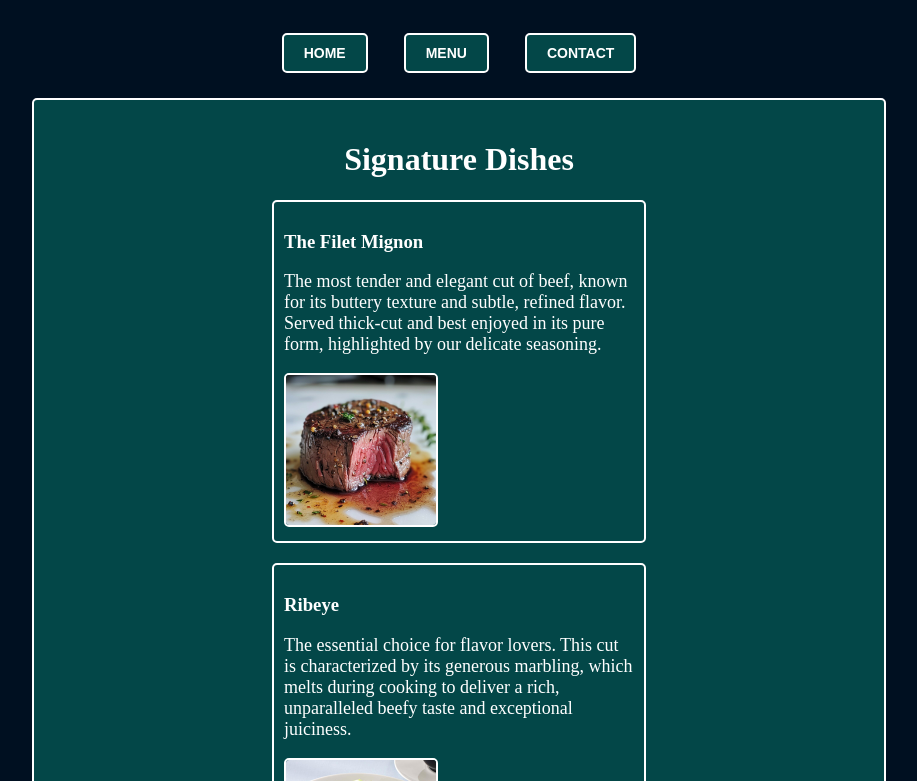
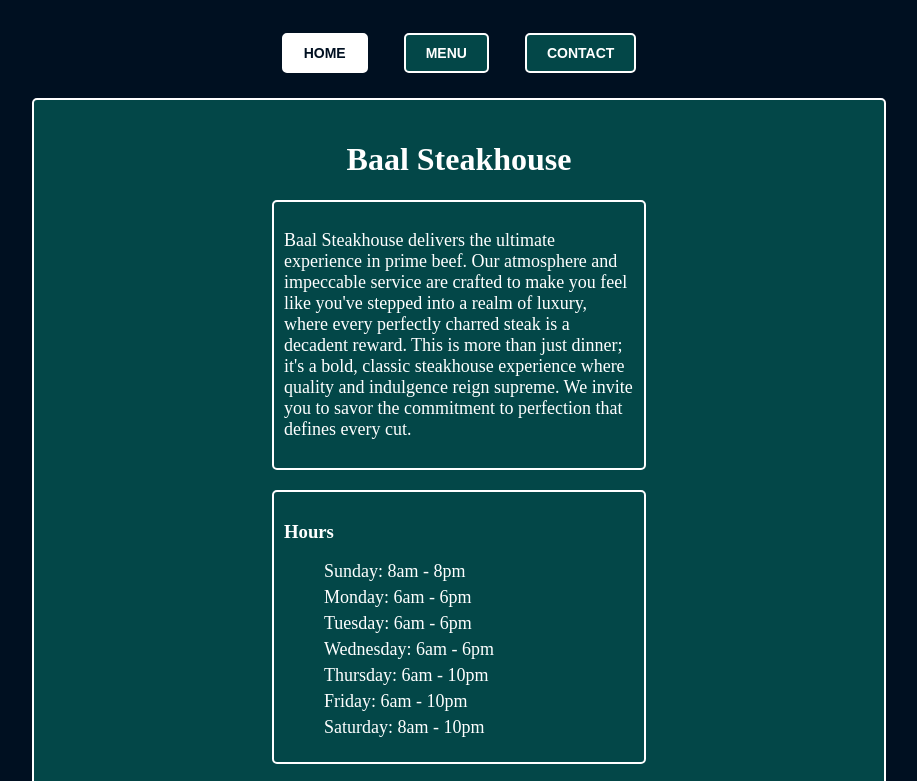
Before and after one commit to Baal28/restaurant-page, a website built with webpack: page src/template.html in a window 1280 px wide. Both pictures are taken after a click on the button "HOME". Shown: the top 781 px of the page, without its empty margins (181-1098 px from the left). Built offline with nearby package versions, Linux system fonts and the light colour scheme.

Commit message:
used factory function on menu.js & contact.js added eventlistener on nav btns on index.js

```diff
--- /dev/null
+++ b/src/contact.js
@@ -0,0 +1,39 @@
+//contact.js
+function createContactSection(titleText, detailsHTML) {
+    //1 create all necessary elements
+    const contactContainer = document.createElement('div');
+    const contactTitle = document.createElement('h3');
+    const contactPara = document.createElement('p');
+
+    //2 set content and classes
+    contactContainer.classList.add('home-container');
+    contactTitle.textContent = titleText;
+    contactPara.innerHTML = detailsHTML;
+
+    //3 assemble the elements
+    contactContainer.appendChild(contactTitle);
+    contactContainer.appendChild(contactPara);
+
+    //4 return the assembled container
+    return contactContainer;
+}
+
+const content = document.querySelector('#content');
+export function createContact() {
+    const restaurantContact = document.createElement('h1');
+    restaurantContact.textContent = 'Contact Us';
+    content.appendChild(restaurantContact);
+    //content.appendChild(contactContainer);
+
+    const mamaDetails = `Manager<br>555-555-5554<br>totallyRealEmail@notFake.com`;
+    const mamaSection = createContactSection('Mama Steak', mamaDetails);
+    content.appendChild(mamaSection);
+
+    const papaDetails = `Head Chef<br>555-555-5555<br>perfectlyRealEmail@notFake.com`;
+    const papaSection = createContactSection('Papa Steak', papaDetails);
+    content.appendChild(papaSection);
+
+    const sonDetails = `Waiter<br>555-555-5556<br>totallyRealEmail@notFake.com`;
+    const sonSection = createContactSection('Son Steak', sonDetails);
+    content.appendChild(sonSection);
+}
--- a/src/index.js
+++ b/src/index.js
@@ -1,9 +1,47 @@
 // index.js
 import "./styles.css";
 import "./home.css";
-import "./menu.css"
+import "./menu.css";
 import { createHome } from "./home.js";
 import { createMenu } from "./menu.js";
+import { createContact } from "./contact.js";
 
-//createHome();
-createMenu();
+const content = document.querySelector('#content');
+const homeBtn = document.querySelector('#home-btn');
+const menuBtn = document.querySelector('#menu-btn');
+const contactBtn = document.querySelector('#contact-btn');
+
+function initPage() {
+    homeBtn.classList.add('active');
+    createHome();
+}
+initPage();
+
+function setActiveButton(clickedButton) {
+    const allNavButtons = document.querySelectorAll('.nav-btn')
+
+    allNavButtons.forEach(button => {
+        button.classList.remove('active');
+    })
+
+    clickedButton.classList.add('active');
+}
+
+
+homeBtn.addEventListener('click', () =>{
+    content.innerHTML = '';
+    setActiveButton(homeBtn);
+    createHome();
+});
+
+menuBtn.addEventListener('click', () =>{
+    content.innerHTML = '';
+    setActiveButton(menuBtn)
+    createMenu();
+});
+
+contactBtn.addEventListener('click', ()=>{
+    content.innerHTML = '';
+    setActiveButton(contactBtn);
+    createContact();
+});
--- a/src/menu.js
+++ b/src/menu.js
@@ -2,97 +2,55 @@
 import filetMignon from "./Filet_Mignon.jpg";
 import ribEyes from "./Ribeyes.jpg";
 import newYorkStrip from "./nystrip.jpg";
-import porterhouse from "./porterhouse.jpg";
+import porterHouse from "./porterhouse.jpg";
+
+function createMenuSection(titleMenu, menuDetails, imgSource) {
+    //1 create al necessary elements
+    const menuContainer = document.createElement('div');
+    const menuTitle = document.createElement('h3');
+    const menuDescription = document.createElement('p');
+    const menuImage = document.createElement('img');
+
+    //2 set content and classes
+    menuTitle.textContent = titleMenu;
+    menuDescription.textContent = menuDetails;
+    menuImage.src = imgSource;
+    menuContainer.classList.add('menu-container');
+    menuDescription.classList.add('menu-description');
+    menuImage.classList.add('menu-image');
+
+    //3 assemble the elements
+    menuContainer.appendChild(menuTitle);
+    menuContainer.appendChild(menuDescription);
+    menuContainer.appendChild(menuImage);
+
+    //4 return the assembled elements
+    return menuContainer
+}
+
 const content = document.querySelector('#content');
 export function createMenu() {
     const restaurantMenu = document.createElement('h1');
+    restaurantMenu.textContent = 'Signature Dishes'
+    content.appendChild(restaurantMenu);
+
     //Filet mignon
-    const menuContainer = document.createElement('div');
-    const menuTitle = document.createElement('h3');
-    const menuDescription = document.createElement('p');
-    const imgContainer = document.createElement('div');
-    const menuImage = document.createElement('img');
-    menuImage.src = filetMignon;
-
-    menuContainer.classList.add('menu-container');
-    menuDescription.classList.add('menu-description');
-    imgContainer.classList.add('img-container');
-    menuImage.classList.add('menu-image');
-
-    restaurantMenu.textContent = 'Signature Dishes'
-    menuTitle.textContent = 'The Filet Mignon'
-    menuDescription.textContent = 'The most tender and elegant cut of beef, known for its buttery texture and subtle, refined flavor. Served thick-cut and best enjoyed in its pure form, highlighted by our delicate seasoning.'
-
-    content.appendChild(restaurantMenu);
-    content.appendChild(menuContainer);
-    menuContainer.appendChild(menuTitle);
-    menuContainer.appendChild(menuDescription);
-    menuContainer.appendChild(imgContainer);
-    imgContainer.appendChild(menuImage);
+    const dish1Details = 'The most tender and elegant cut of beef, known for its buttery texture and subtle, refined flavor. Served thick-cut and best enjoyed in its pure form, highlighted by our delicate seasoning.';
+    const dish1 = createMenuSection('The Filet Mignon', dish1Details, filetMignon)
+    content.appendChild(dish1);
 
     //Ribeye
-    const ribContainer = document.createElement('div');
-    const ribTitle = document.createElement('h3');
-    const ribDescription = document.createElement('p');
-    const ribImgContainer = document.createElement('div');
-    const ribImage = document.createElement('img');
-    ribImage.src = ribEyes;
-
-    ribContainer.classList.add('menu-container');
-    ribDescription.classList.add('menu-description');
-    ribImgContainer.classList.add('img-container');
-    ribImage.classList.add('menu-image');
-
-    ribTitle.textContent = 'Ribeye'
-    ribDescription.textContent = 'The essential choice for flavor lovers. This cut is characterized by its generous marbling, which melts during cooking to deliver a rich, unparalleled beefy taste and exceptional juiciness.'
-
-    content.appendChild(ribContainer);
-    ribContainer.appendChild(ribTitle);
-    ribContainer.appendChild(ribDescription);
-    ribContainer.appendChild(ribImgContainer);
-    ribImgContainer.appendChild(ribImage);
+    const dish2Details = 'The essential choice for flavor lovers. This cut is characterized by its generous marbling, which melts during cooking to deliver a rich, unparalleled beefy taste and exceptional juiciness.'
+    const dish2 = createMenuSection('Ribeye', dish2Details, ribEyes)
+    content.appendChild(dish2);
 
     //New York Strip
-    const stripContainer = document.createElement('div');
-    const stripTitle = document.createElement('h3');
-    const stripDescription = document.createElement('p');
-    const stripImgContainer = document.createElement('div');
-    const stripImage = document.createElement('img');
-    stripImage.src = newYorkStrip;
-
-    stripContainer.classList.add('menu-container');
-    stripDescription.classList.add('menu-description');
-    stripImgContainer.classList.add('img-container');
-    stripImage.classList.add('menu-image');
-
-    stripTitle.textContent = 'New York Strip';
-    stripDescription.textContent = 'A superb steak that perfectly balances texture and taste. Leaner than the Ribeye, it offers a robust, classic beef flavor and satisfying chew, typically served boneless with a beautiful seared crust.'
-
-    content.appendChild(stripContainer);
-    stripContainer.appendChild(stripTitle);
-    stripContainer.appendChild(stripDescription);
-    stripContainer.appendChild(stripImgContainer);
-    stripImgContainer.appendChild(stripImage);
+    const dish3Details = 'A superb steak that perfectly balances texture and taste. Leaner than the Ribeye, it offers a robust, classic beef flavor and satisfying chew, typically served boneless with a beautiful seared crust.'
+    const dish3 = createMenuSection('New York Strip', dish3Details, newYorkStrip);
+    content.appendChild(dish3);
 
     //Porterhouse
-    const porterContainer = document.createElement('div');
-    const porterTitle = document.createElement('h3');
-    const porterDescription = document.createElement('p');
-    const porterImgContainer = document.createElement('div');
-    const porterImage = document.createElement('img');
-    porterImage.src = porterhouse;
-
-    porterContainer.classList.add('menu-container');
-    porterDescription.classList.add('menu-description');
-    porterImgContainer.classList.add('img-container');
-    porterImage.classList.add('menu-image');
-
-    porterTitle.textContent = 'Porterhouse';
-    porterDescription.textContent = 'The ultimate choice for sharing or for the hearty appetite. This magnificent cut is two steaks in one: the robust flavor of the New York Strip on one side and the unmatched tenderness of the Filet Mignon on the other.'
-
-    content.appendChild(porterContainer);
-    porterContainer.appendChild(porterTitle);
-    porterContainer.appendChild(porterDescription);
-    porterContainer.appendChild(porterImgContainer);
-    porterImgContainer.appendChild(porterImage);
+    const dish4Details = 'The ultimate choice for sharing or for the hearty appetite. This magnificent cut is two steaks in one: the robust flavor of the New York Strip on one side and the unmatched tenderness of the Filet Mignon on the other.'
+    const dish4 = createMenuSection('Porterhouse', dish4Details, porterHouse);
+    content.appendChild(dish4);
 }
--- a/src/styles.css
+++ b/src/styles.css
@@ -52,6 +52,11 @@ nav{
     transform: translateY(0); /* Settle back down */
 }
 
+.active{
+  background-color: #fff;
+  color: #001021;
+}
+
 #content{
   background-color: #034748;
   max-width: 810px;
--- a/src/template.html
+++ b/src/template.html
@@ -8,9 +8,9 @@
 <body>
     <header>
         <nav>
-            <button class="nav-btn">Home</button>
-            <button class="nav-btn">Menu</button>
-            <button class="nav-btn">Contact</button>
+            <button class="nav-btn" id="home-btn">Home</button>
+            <button class="nav-btn" id="menu-btn">Menu</button>
+            <button class="nav-btn" id="contact-btn">Contact</button>
         </nav>
     </header>
     <div id="content"></div>
```
